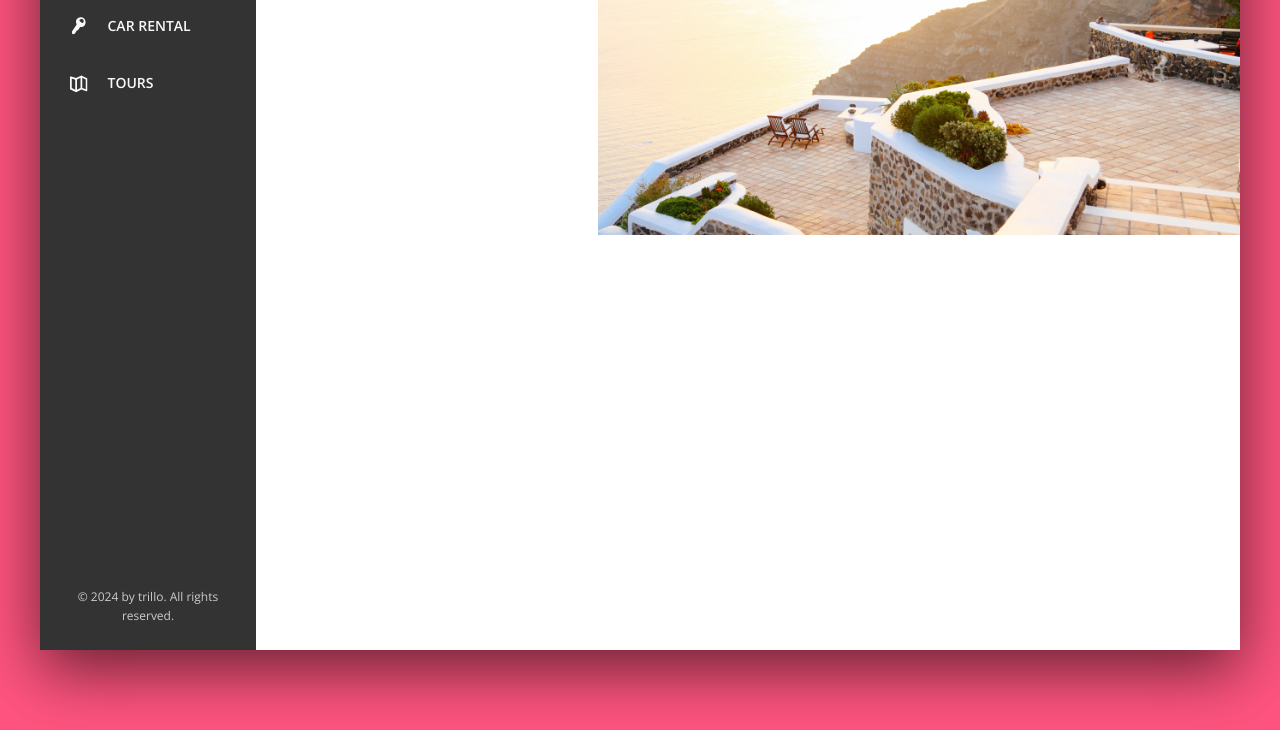
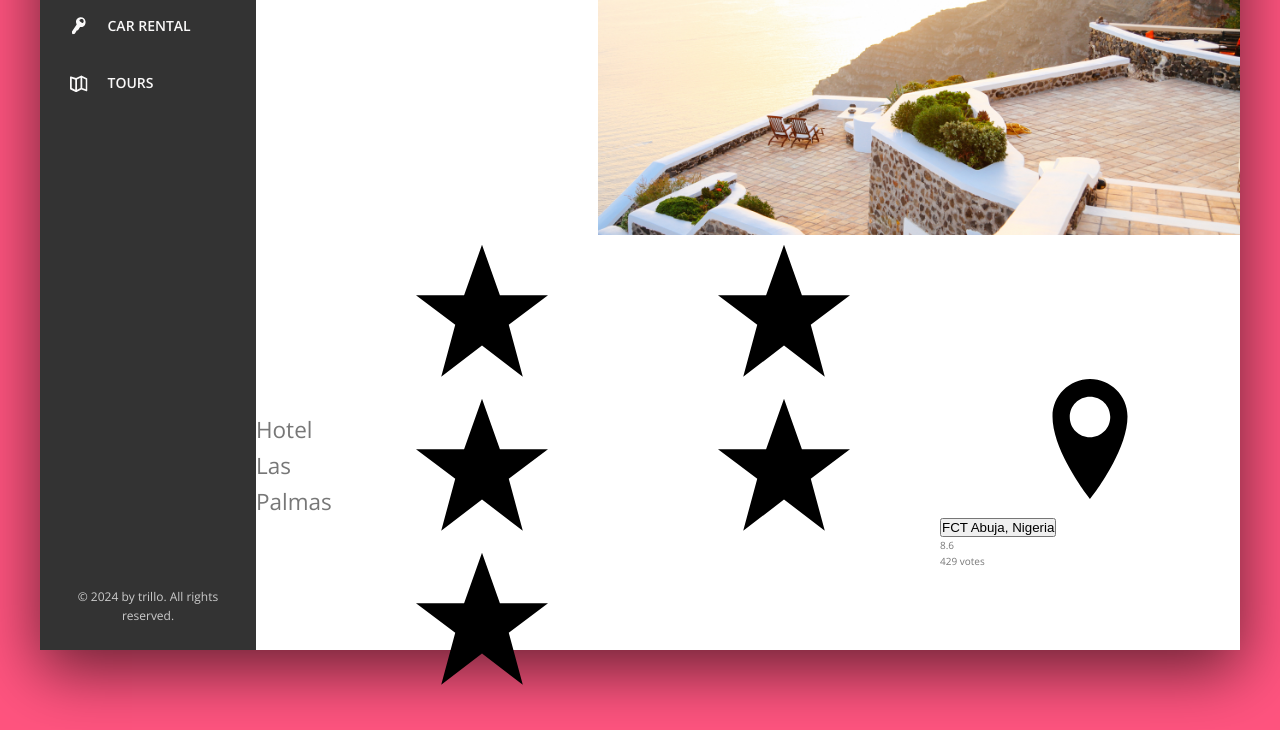
Before and after one commit to thebridge24/Trillo-Project-Hotel, a website: page Trillo/starter/index.html in a window 1280 px wide. Shown: the part 300-1030 px from the top of the page. Drawn offline with nearby package versions, Linux system fonts and the light colour scheme.

Commit message:
hotel oveview html mockup set

```diff
--- a/Trillo/starter/index.html
+++ b/Trillo/starter/index.html
@@ -99,6 +99,41 @@
                             <img src="img/hotel-3.jpg" alt="Photo of hotel 3" class="gallery__photo">
                         </figure>
                     </div>
+                    <div class="overview">
+                        <h1 class="overview__heading">
+                            Hotel Las Palmas
+                        </h1>
+                        <div class="overview__stars">
+                            <svg class="overview__icon-star">
+                                <use xlink:href="img/sprite.svg#icon-star"></use>
+                            </svg>
+                            <svg class="overview__icon-star">
+                                <use xlink:href="img/sprite.svg#icon-star"></use>
+                            </svg>
+                            <svg class="overview__icon-star">
+                                <use xlink:href="img/sprite.svg#icon-star"></use>
+                            </svg>
+                            <svg class="overview__icon-star">
+                                <use xlink:href="img/sprite.svg#icon-star"></use>
+                            </svg>
+                            <svg class="overview__icon-star">
+                                <use xlink:href="img/sprite.svg#icon-star"></use>
+                            </svg>
+                        </div>
+                        <div class="overview__location">
+                            <svg class="overview__icon-location">
+                                <use xlink:href="img/sprite.svg#icon-location-pin">
+                                </use>
+                            </svg>
+                            <button class="btn-inline">FCT Abuja, Nigeria</button>
+                            <div class="overview__rating">
+                                <div class="overview__rating-average">8.6</div>
+                                <div class="overview__rating-count">429 votes</div>
+                            </div>
+                        </div>
+                    </div>
+
+
                 </main>
             </div>
         </div>
--- a/Trillo/starter/sass/_base.scss
+++ b/Trillo/starter/sass/_base.scss
@@ -16,6 +16,8 @@
     --shadow-dark: 0 2rem 6rem rgba(0, 0, 0, 0.6);
     --shadow-dark-2: 0 2rem 6rem rgba(0, 0, 0, 0.3);
     --transition: background-color 0.3s ease, color 0.3s ease;
+
+    --line:
 }
 
 * {
--- a/Trillo/starter/sass/_components.scss
+++ b/Trillo/starter/sass/_components.scss
@@ -194,6 +194,7 @@
 
 ////////////////////////////////////////////////////////////////
 /// LEGAL TEXT
+
 .legal {
     font-size: 1.2rem;
     color: var(--color-grey-light-4);
@@ -213,3 +214,42 @@
         display: block;
     }
 }
+
+////////////////////////////////////////////////////////////////
+/// HOTEL OVERVIEW
+
+.overview {
+    display: flex;
+    align-items: center;
+    border-bottom: var(--line);
+
+    &__heading {
+        font-size: 2.25rem;
+        font-weight: 300;
+    }
+
+    &__stars {
+
+    }
+
+    &__icon-star,
+    &__icon-location {
+
+    }
+
+    &__location {
+
+    }
+
+    &__rating {
+
+    }
+
+    &__rating-average {
+
+    }
+
+    &__rating-count {
+
+    }
+}
```
Also changed, not shown: Trillo/starter/css/style.css.
